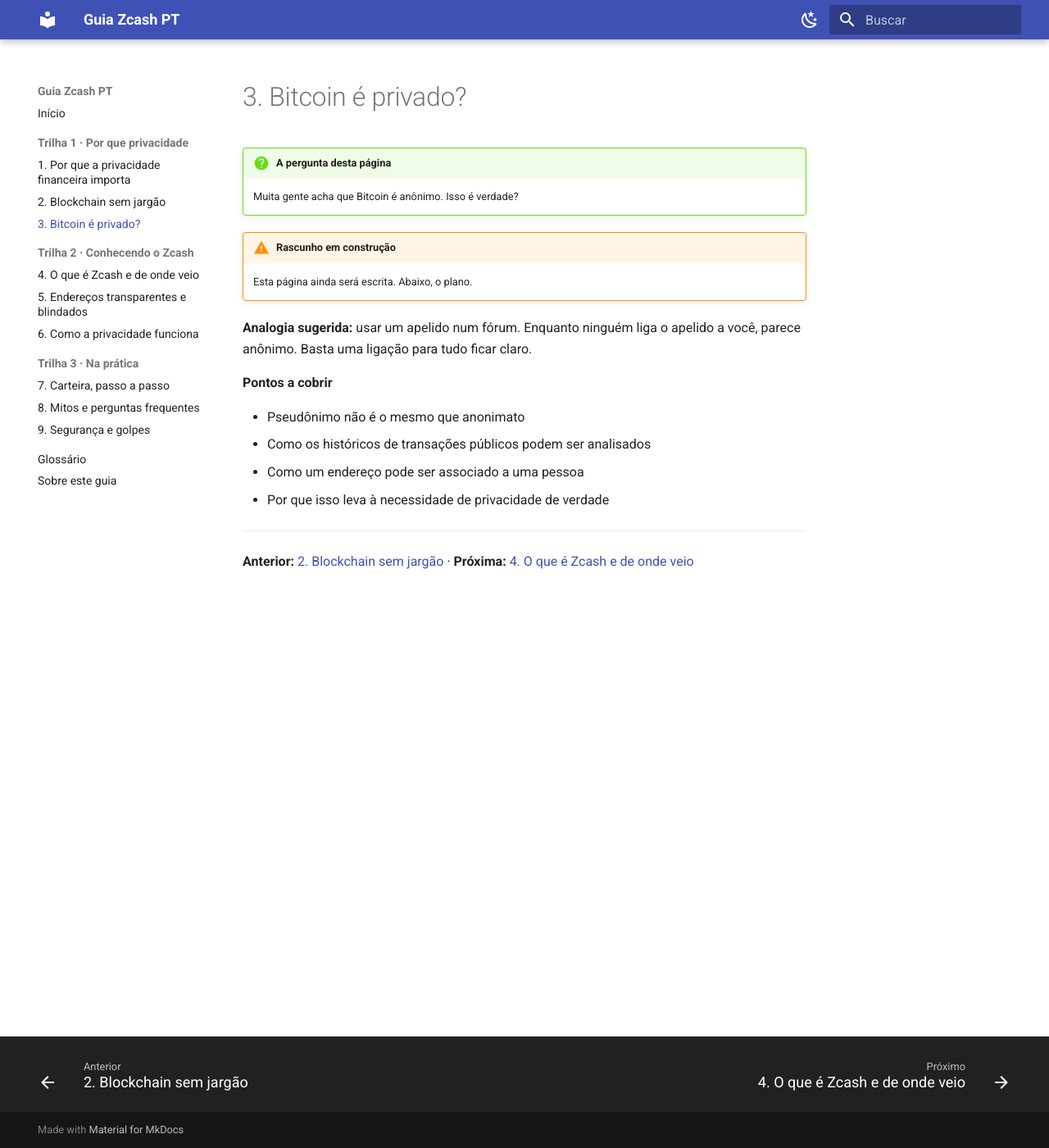
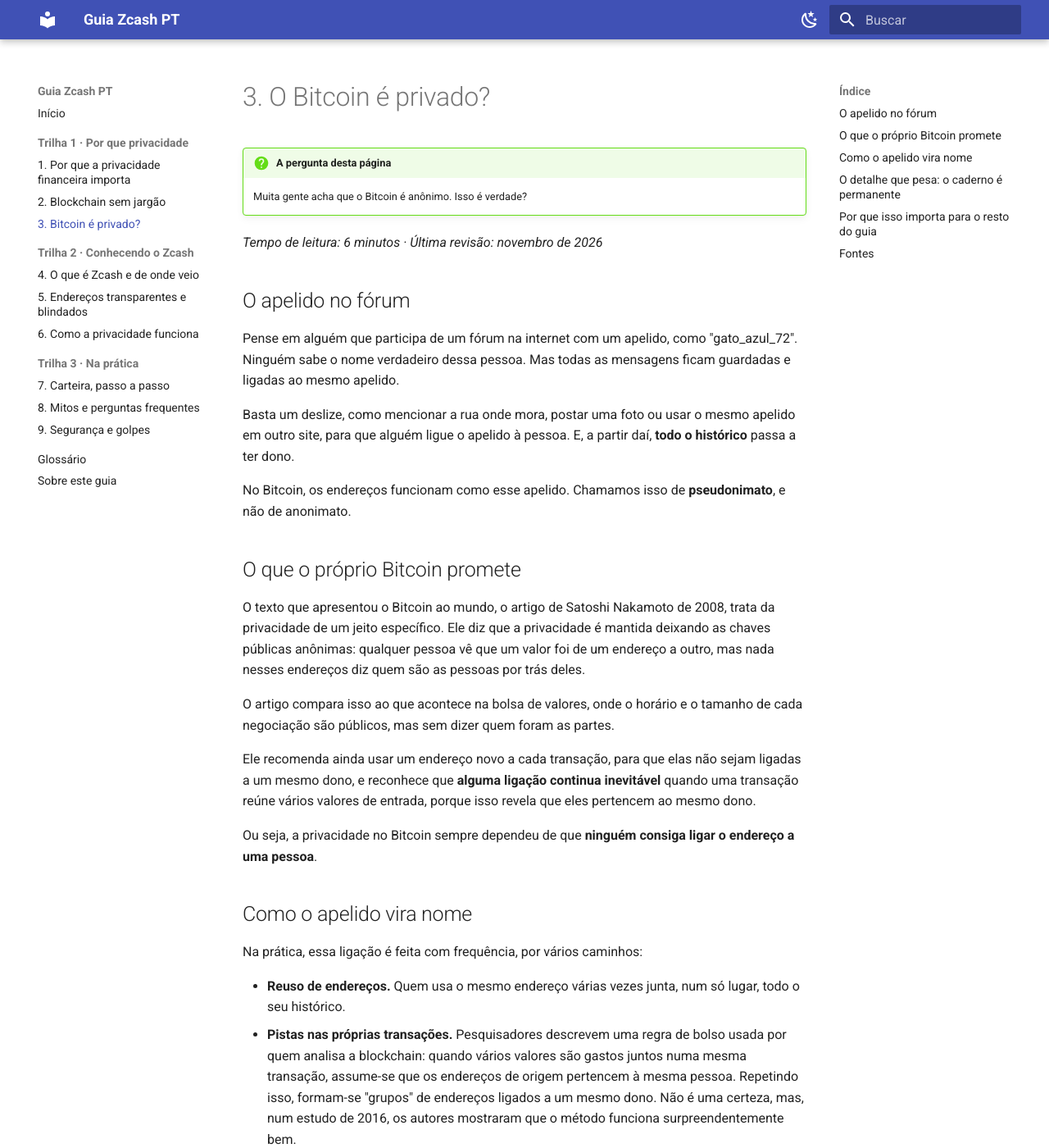
Before and after one commit to AAmanditaX/guia-zcash-pt, an MkDocs documentation site: the page built from docs/trilha-1/03-bitcoin-e-privado.md, in a window 1280 px wide and 1400 px high. Shown: the whole window at 82% size. Built offline with MkDocs 1.6.1 and Material for MkDocs 9.7.7, drawn with Linux system fonts in a browser that asks for light colours; some of the changed text lies outside the part shown.

Commit message:
Revise a seção sobre privacidade do Bitcoin
Atualiza o conteúdo sobre a privacidade do Bitcoin, esclarecendo que ele é pseudônimo e não anônimo. Inclui novas seções e exemplos que explicam como endereços podem ser ligados a identidades.

```diff
--- a/docs/trilha-1/03-bitcoin-e-privado.md
+++ b/docs/trilha-1/03-bitcoin-e-privado.md
@@ -1,20 +1,57 @@
-# 3. Bitcoin é privado?
+# 3. O Bitcoin é privado?
 
 !!! question "A pergunta desta página"
-    Muita gente acha que Bitcoin é anônimo. Isso é verdade?
+    Muita gente acha que o Bitcoin é anônimo. Isso é verdade?
 
-!!! warning "Rascunho em construção"
-    Esta página ainda será escrita. Abaixo, o plano.
+*Tempo de leitura: 6 minutos · Última revisão: novembro de 2026*
 
-**Analogia sugerida:** usar um apelido num fórum. Enquanto ninguém liga o apelido a você, parece anônimo. Basta uma ligação para tudo ficar claro.
+## O apelido no fórum
 
-**Pontos a cobrir**
+Pense em alguém que participa de um fórum na internet com um apelido, como "gato_azul_72". Ninguém sabe o nome verdadeiro dessa pessoa. Mas todas as mensagens ficam guardadas e ligadas ao mesmo apelido.
 
-- Pseudônimo não é o mesmo que anonimato
-- Como os históricos de transações públicos podem ser analisados
-- Como um endereço pode ser associado a uma pessoa
-- Por que isso leva à necessidade de privacidade de verdade
+Basta um deslize, como mencionar a rua onde mora, postar uma foto ou usar o mesmo apelido em outro site, para que alguém ligue o apelido à pessoa. E, a partir daí, **todo o histórico** passa a ter dono.
+
+No Bitcoin, os endereços funcionam como esse apelido. Chamamos isso de **pseudonimato**, e não de anonimato.
+
+## O que o próprio Bitcoin promete
+
+O texto que apresentou o Bitcoin ao mundo, o artigo de Satoshi Nakamoto de 2008, trata da privacidade de um jeito específico. Ele diz que a privacidade é mantida deixando as chaves públicas anônimas: qualquer pessoa vê que um valor foi de um endereço a outro, mas nada nesses endereços diz quem são as pessoas por trás deles.
+
+O artigo compara isso ao que acontece na bolsa de valores, onde o horário e o tamanho de cada negociação são públicos, mas sem dizer quem foram as partes.
+
+Ele recomenda ainda usar um endereço novo a cada transação, para que elas não sejam ligadas a um mesmo dono, e reconhece que **alguma ligação continua inevitável** quando uma transação reúne vários valores de entrada, porque isso revela que eles pertencem ao mesmo dono.
+
+Ou seja, a privacidade no Bitcoin sempre dependeu de que **ninguém consiga ligar o endereço a uma pessoa**.
+
+## Como o apelido vira nome
+
+Na prática, essa ligação é feita com frequência, por vários caminhos:
+
+- **Reuso de endereços.** Quem usa o mesmo endereço várias vezes junta, num só lugar, todo o seu histórico.
+- **Pistas nas próprias transações.** Pesquisadores descrevem uma regra de bolso usada por quem analisa a blockchain: quando vários valores são gastos juntos numa mesma transação, assume-se que os endereços de origem pertencem à mesma pessoa. Repetindo isso, formam-se "grupos" de endereços ligados a um mesmo dono. Não é uma certeza, mas, num estudo de 2016, os autores mostraram que o método funciona surpreendentemente bem.
+- **Pontos de contato com o mundo real.** Quando alguém compra ou vende em uma corretora que pede documentos, existe um registro que liga a conta (e os endereços usados nela) a uma pessoa. Quem identifica os endereços de uma corretora consegue reconhecer quem deposita e quem retira ali.
+- **Informações públicas.** Um endereço divulgado em uma rede social, num pedido de doação ou numa loja pode bastar para ligar o apelido à pessoa.
+
+Existem empresas especializadas nesse tipo de análise, e as técnicas continuam evoluindo.
+
+## O detalhe que pesa: o caderno é permanente
+
+Lembra da blockchain como um caderno na praça, em que nada se apaga? Esse é o ponto delicado. Um registro feito hoje **continua lá amanhã e daqui a dez anos**. Se, no futuro, alguém descobrir que determinado endereço é seu, todo o passado desse endereço se torna legível, inclusive transações que você fez quando achava que ninguém ligaria uma coisa à outra.
+
+!!! note "Resumindo"
+    Bitcoin **não** é anônimo. Ele é pseudônimo, e a privacidade que oferece depende de cuidado constante do usuário e de que ninguém conecte seu endereço à sua identidade. Quem sabe fazer isso direito consegue reduzir as ligações, mas o padrão é transparente.
+
+## Por que isso importa para o resto do guia
+
+Na primeira página, vimos por que a privacidade financeira importa. Aqui vimos que, no Bitcoin, ela depende de um esforço difícil e frágil. A pergunta natural é: **dá para construir um dinheiro digital em que a privacidade seja parte do funcionamento, e não um cuidado extra do usuário?**
+
+É isso que a Zcash se propõe a fazer. Na [próxima página](../trilha-2/04-o-que-e-zcash.md), vamos conhecer a Zcash.
 
 ---
 
-**Anterior:** [2. Blockchain sem jargão](02-blockchain-sem-jargao.md) · **Próxima:** [4. O que é Zcash e de onde veio](../trilha-2/04-o-que-e-zcash.md)
+**Anterior:** [2. A blockchain sem jargão](02-blockchain-sem-jargao.md) · **Próxima:** [4. O que é a Zcash e de onde veio](../trilha-2/04-o-que-e-zcash.md)
+
+## Fontes
+
+- Satoshi Nakamoto, *Bitcoin: A Peer-to-Peer Electronic Cash System* (2008), seção 10, "Privacy". Texto reproduzido em [HackerNoon](https://www.hackernoon.com/bitcoin-white-paper-10-privacy-ex5232b7o).
+- Martin Harrigan e Christoph Fretter, [*The Unreasonable Effectiveness of Address Clustering*](https://ar5iv.arxiv.org/html/1605.06369) (2016).
```
